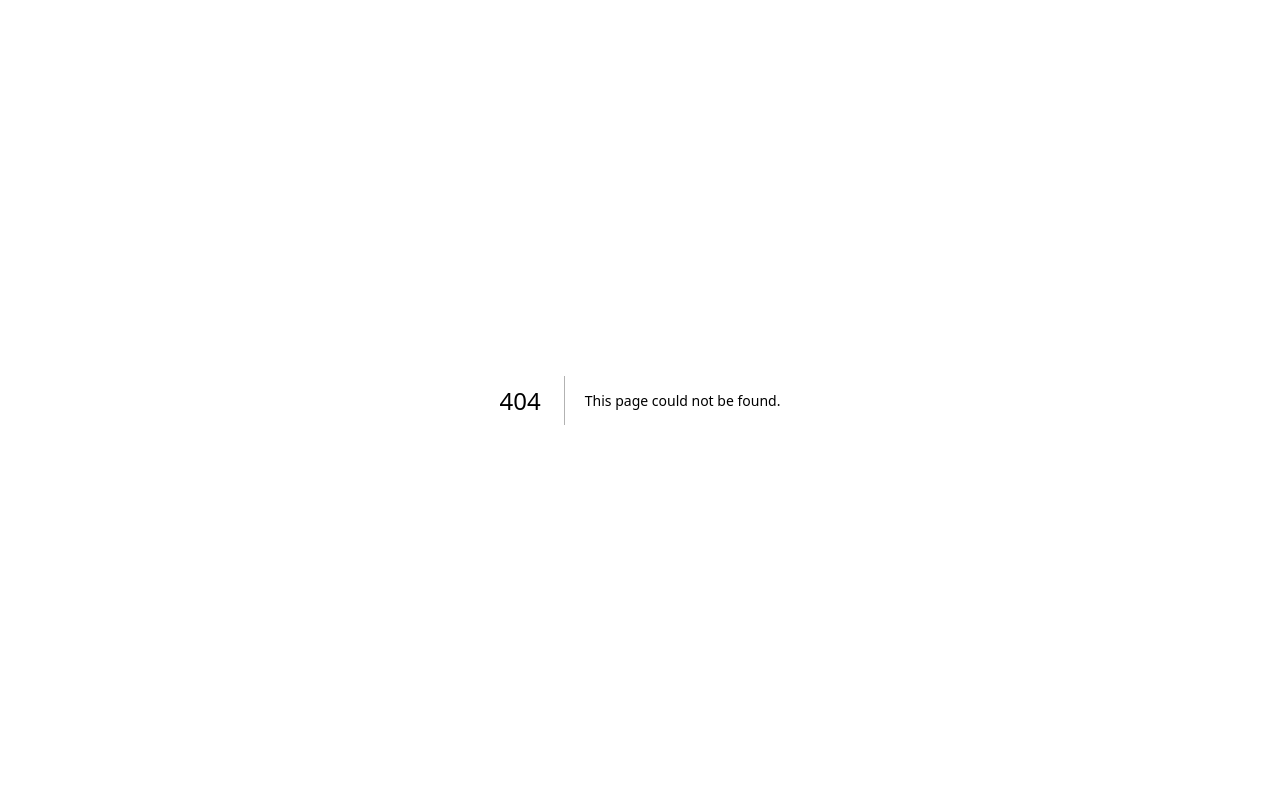
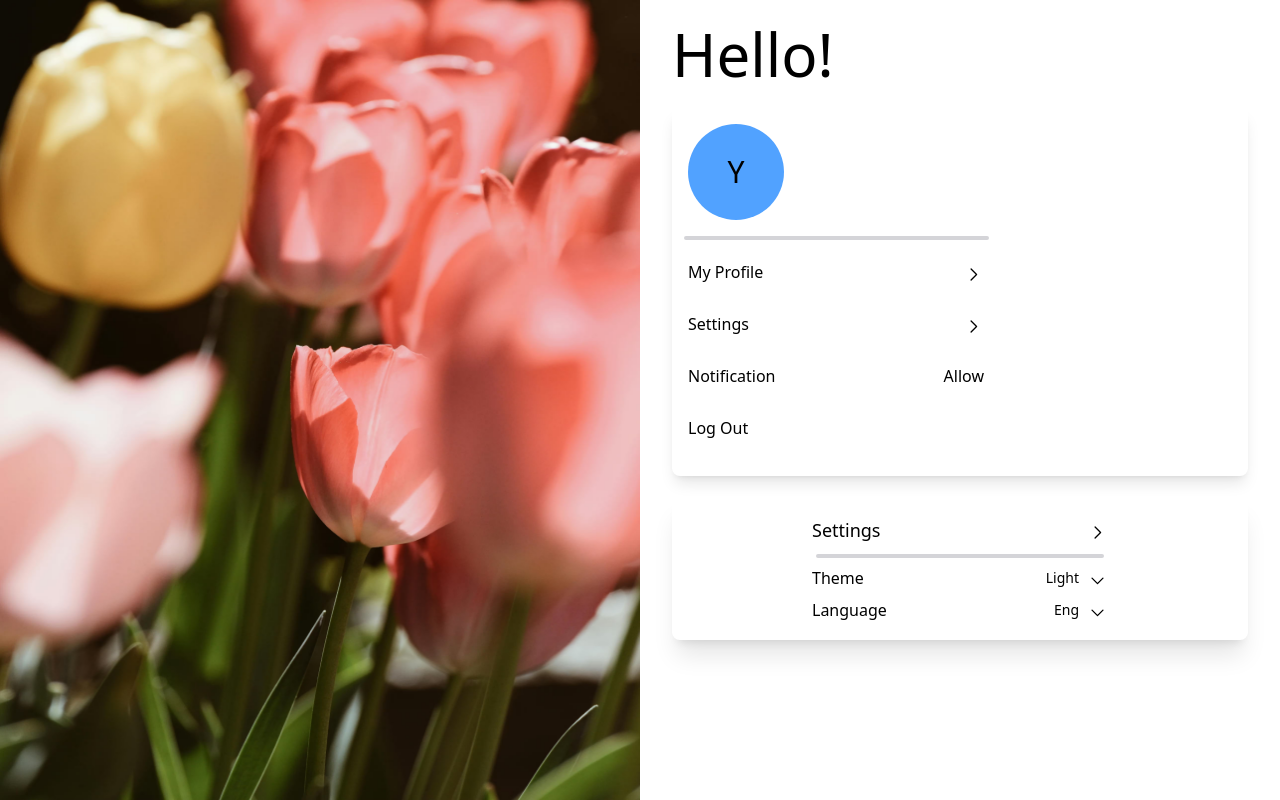
Before and after one commit to Noel1214/sign-in-page-ui, a Next.js app: page /home in a window 1280 px wide. Before the commit this address had no page. Built offline with nearby package versions, Linux system fonts and the light colour scheme.

Commit message:
get name and gmail to display from context

```diff
--- /dev/null
+++ b/app/home/page.tsx
@@ -0,0 +1,89 @@
+"use client";
+import { Context } from "@/ContextAPI";
+import Image from "next/image";
+import React, { useContext } from "react";
+import { GoChevronRight } from "react-icons/go";
+
+const page = () => {
+  const { name, gmail } = useContext(Context);
+
+  return (
+    <div className="flex">
+      <div className="">
+        <Image
+          src="/flowers.avif"
+          alt="Image"
+          className="h-screen w-[50vw]"
+          width={1000}
+          height={1000}
+          loading="eager"
+        />
+      </div>
+      <div className="w-[50vw] mt-6 flex flex-col items-center">
+        <div className="w-[36rem] flex items-start">
+          <h1 className="text-6xl">Hello!</h1>
+        </div>
+        <div className="w-[36rem] h-[23rem] mt-6 shadow-lg rounded-lg">
+          <div className="flex items-center gap-5 m-4">
+            <div className="h-24 w-24 text-3xl bg-blue-400 rounded-full grid items-center justify-center">
+              Y
+            </div>
+            <div>
+              <div className="text-xl">{name}</div>
+              <div>{gmail}</div>
+            </div>
+          </div>
+          <hr className="border-2 ml-3 rounded-2xl border-zinc-300 w-[53%]" />
+          <div className="space-y-3 mt-3 ml-3">
+            <div className="h-10 w-[19rem] p-1 flex items-center justify-between">
+              <h1>My Profile</h1>
+              <GoChevronRight size={21} className="translate-y-0.5" />
+            </div>
+            <div className=" h-10 w-[19rem] p-1 flex items-center justify-between">
+              <h1>Settings</h1>
+              <GoChevronRight size={21} className="translate-y-0.5" />
+            </div>
+            <div className=" h-10 w-[19rem] p-1 flex items-center justify-between">
+              <h1>Notification</h1>
+              <h1>Allow</h1>
+            </div>
+            <div className=" h-10 w-[19rem] p-1 flex items-center justify-between">
+              <h1>Log Out</h1>
+            </div>
+          </div>
+        </div>
+        <div className="w-[36rem] h-[9rem] mt-5 flex flex-col items-center justify-center gap-1 rounded-lg shadow-xl">
+          <div className="h-10 w-[19rem] p-1 flex items-center justify-between">
+            <h1 className="text-lg">Settings</h1>
+            <GoChevronRight size={21} className="translate-y-0.5" />
+          </div>
+          <hr className="border-2 rounded-2xl border-zinc-300 w-[50%]" />
+          <div className="">
+            <div className="h-8 w-[19rem] p-1 flex items-center justify-between">
+              <h1>Theme</h1>
+              <div className="flex gap-2">
+                <h1 className="text-sm">Light</h1>
+                <GoChevronRight
+                  size={21}
+                  className="translate-y-0.5 rotate-90"
+                />
+              </div>
+            </div>
+            <div className=" h-8 w-[19rem] p-1 flex items-center justify-between">
+              <h1>Language</h1>
+              <div className="flex gap-2">
+                <h1 className="text-sm">Eng</h1>
+                <GoChevronRight
+                  size={21}
+                  className="translate-y-0.5 rotate-90"
+                />
+              </div>
+            </div>
+          </div>
+        </div>
+      </div>
+    </div>
+  );
+};
+
+export default page;
```
